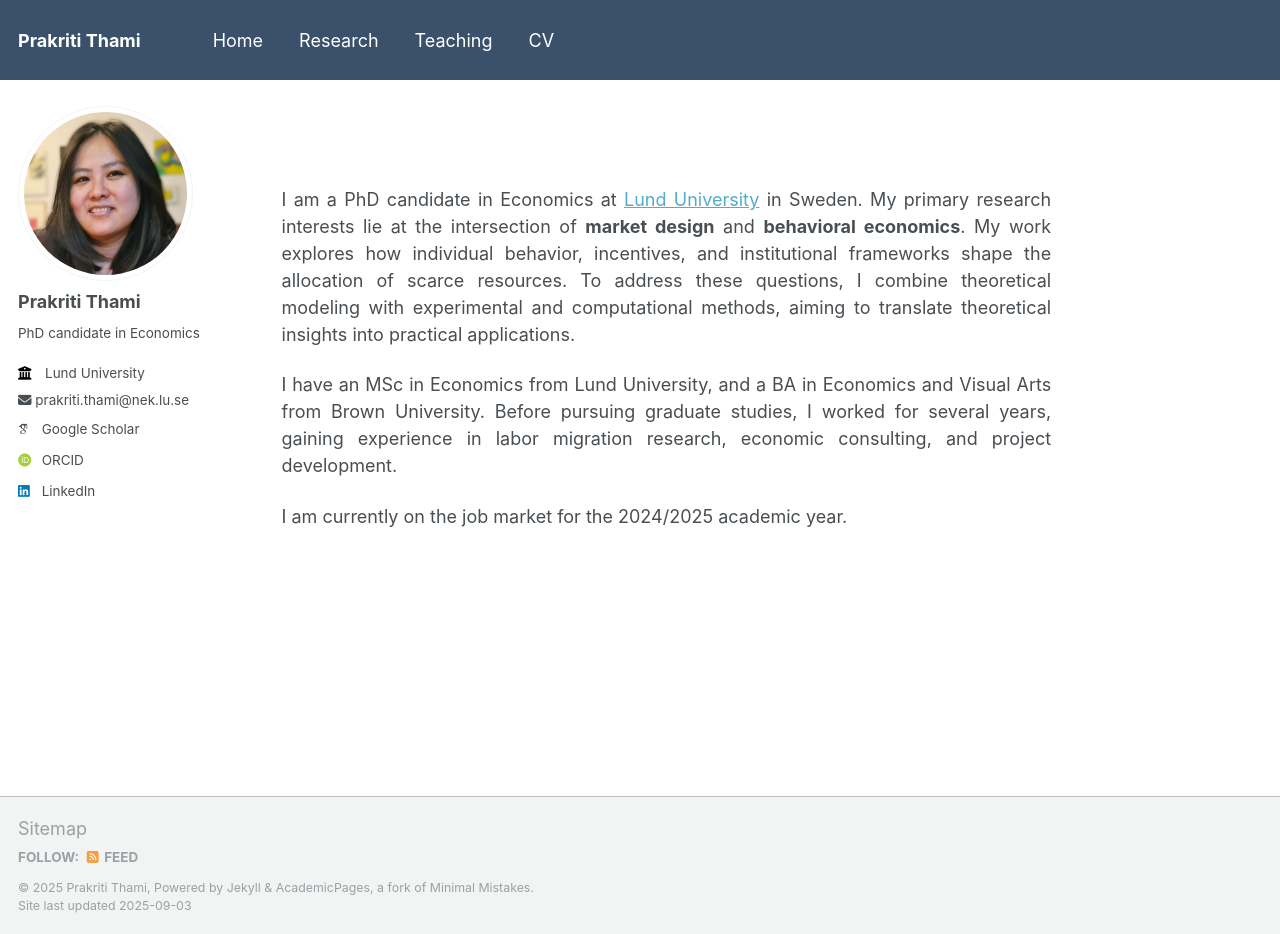
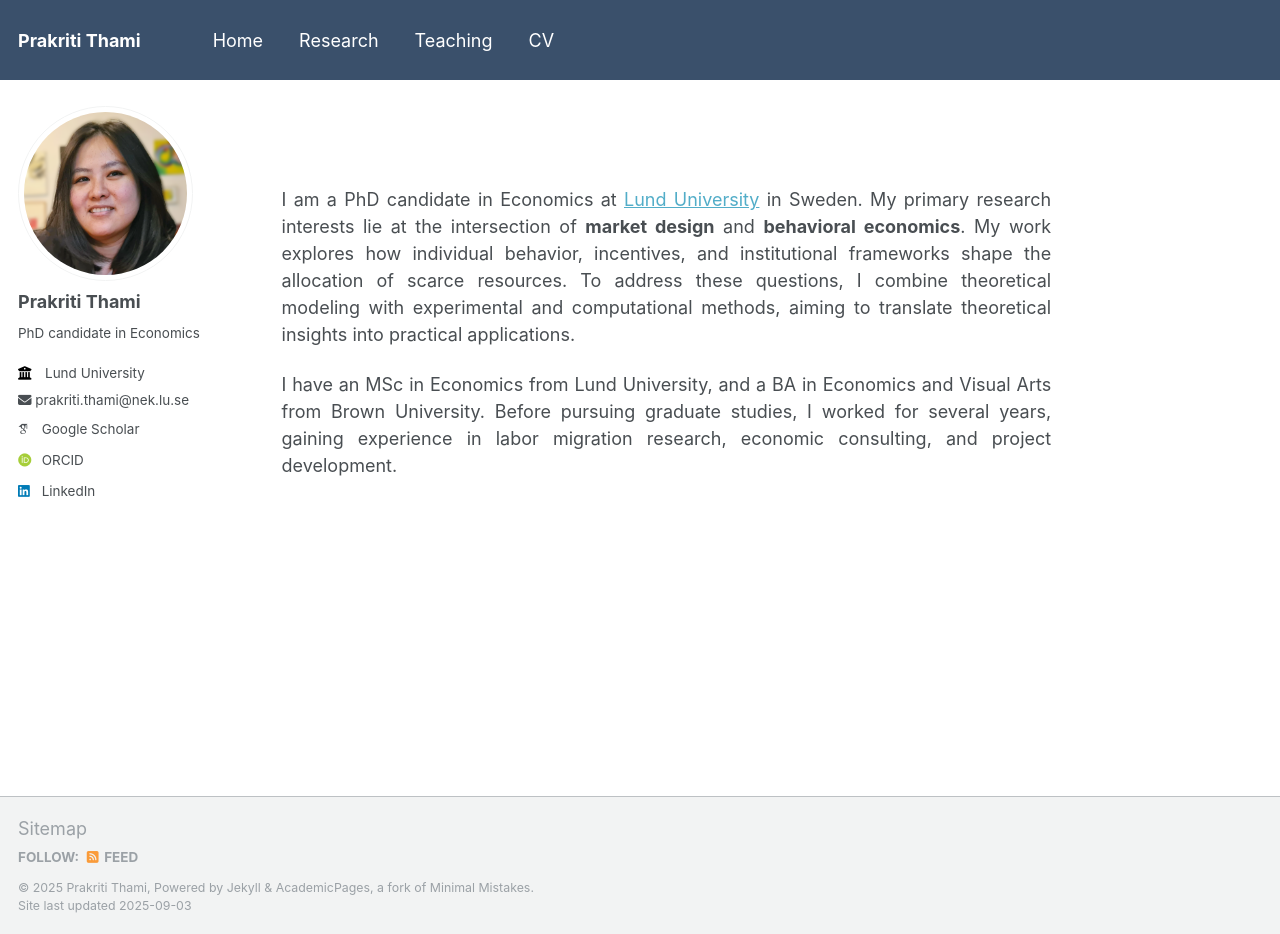
Before and after one commit to prakritithami/prakritithami.github.io, a Jekyll site: the page built from _pages/about.md, in a window 1280 px wide and 934 px high. Built offline with Jekyll 4.4.1, drawn with Linux system fonts in a browser that asks for light colours; some web fonts are replaced.

Commit message:
Update about.md

```diff
--- a/_pages/about.md
+++ b/_pages/about.md
@@ -11,5 +11,3 @@ I am a PhD candidate in Economics at <a href="https://portal.research.lu.se/en/p
 </p>
 
 <p align="justify">I have an MSc in Economics from Lund University, and a BA in Economics and Visual Arts from Brown University. Before pursuing graduate studies, I worked for several years, gaining experience in labor migration research, economic consulting, and project development.</p>
-
-I am currently on the job market for the 2024/2025 academic year.
```
